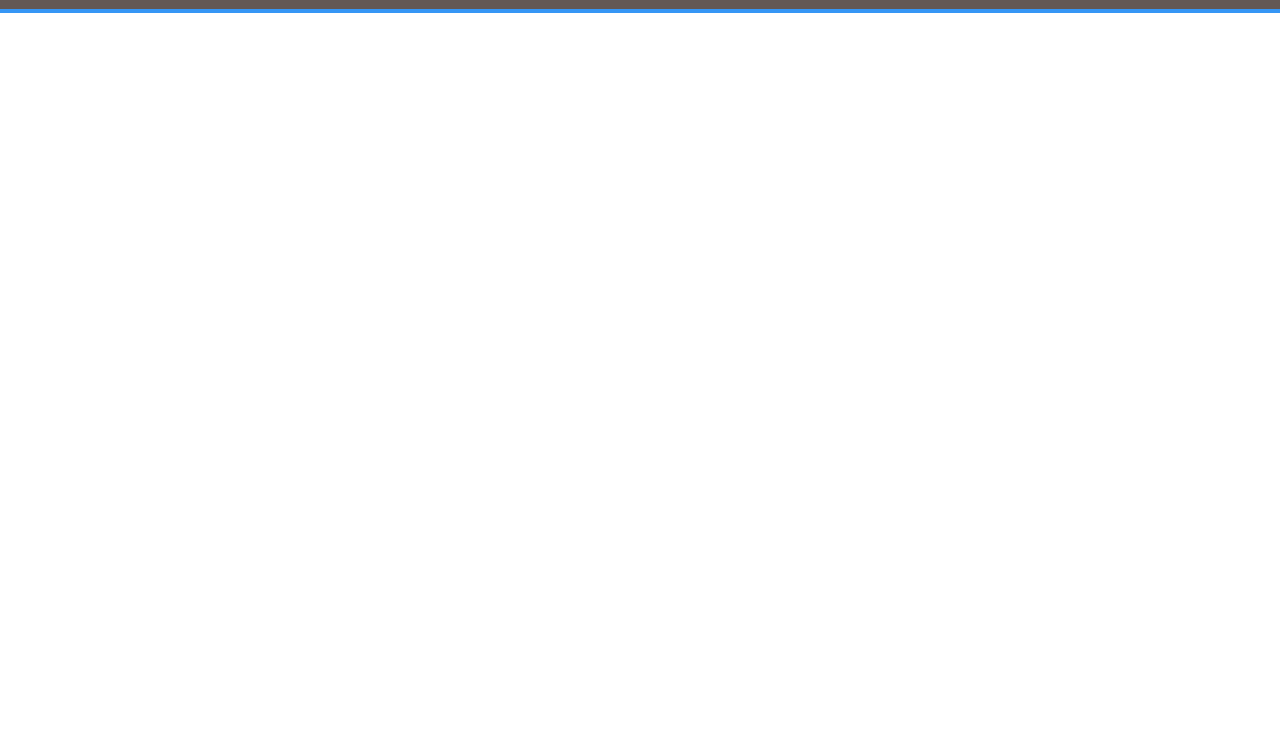
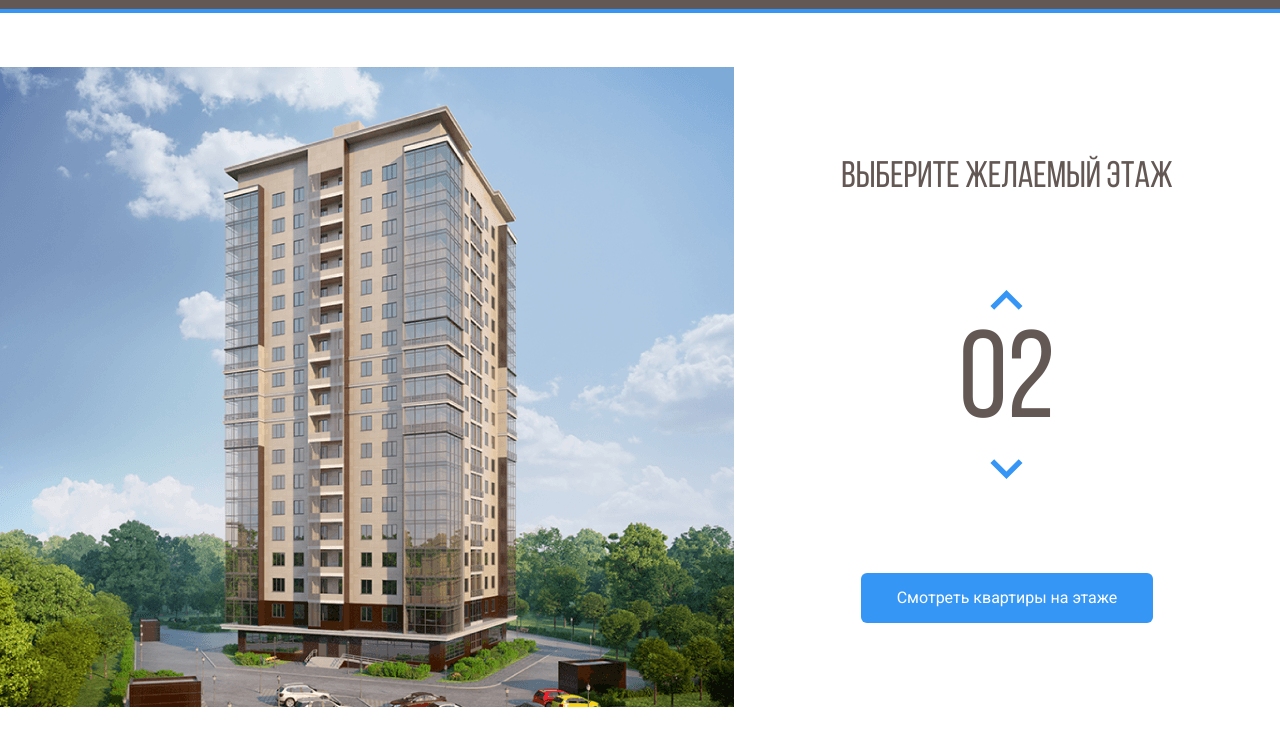
Before and after one commit to yasya-ayesha/rc-melody, a plain HTML site: page index.html in a window 1280 px wide. Shown: the part 55-800 px from the top of the page. Drawn offline with Linux system fonts and the light colour scheme.

Commit message:
Add files via upload
add main section (incl. secondary font)

```diff
--- a/css/style.css
+++ b/css/style.css
@@ -1,3 +1,11 @@
+@font-face {
+    font-family: "Bebas Neue";
+    src: local("BebasNeueRegular"), url("../fonts/BebasNeueRegular.woff2") format("woff2"),
+    url("../fonts/BebasNeueRegular.woff") format("woff");
+    font-weight: normal;
+    font-style: normal;
+    font-display: swap;
+}
 * {
     box-sizing: border-box;
 }
@@ -50,3 +58,58 @@ body {
     color: #fff;
     text-decoration: none;
 }
+.main {
+    max-width: 1280px;
+    margin: auto;
+    padding-top: 54px;
+    display: flex;
+}
+.home-image path {
+    opacity: 0;
+    cursor: pointer;
+}
+.home-image path:hover {
+    opacity: 1;
+}
+.main-info {
+    flex-grow: 1;
+    text-align: center;
+    display: flex;
+    flex-direction: column;
+    align-items: center;
+    justify-content: space-evenly;
+}
+.counter-group {
+    display: flex;
+    flex-direction: column;
+    align-items: center;
+}
+.counter-button {
+    background-color: #fff;
+    border: none;
+    cursor: pointer;
+}
+.counter-arrow-down {
+    transform: rotateX(180deg);
+}
+.main-title {
+    font-family: "Bebas Neue", sans-serif;
+    font-weight: normal;
+    font-size: 37px;
+    line-height: 44px;
+    color: #635854;
+    margin: 0;
+}
+.counter {
+    color: #635854;
+    font-family: "Bebas Neue", sans-serif;
+    font-size: 124px;
+}
+.button-primary {
+    background: #3596F5;
+    border-radius: 6px;
+    border: none;
+    color: #fff;
+    padding: 16px 36px;
+    cursor: pointer;
+}
--- a/index.html
+++ b/index.html
@@ -1,5 +1,6 @@
 <!DOCTYPE html>
 <html lang="ru">
+
 <head>
     <meta charset="UTF-8">
     <meta http-equiv="X-UA-Compatible" content="IE=edge">
@@ -7,10 +8,12 @@
     <title>ЖК "Мелодия"</title>
     <link rel="preconnect" href="https://fonts.googleapis.com">
     <link rel="preconnect" href="https://fonts.gstatic.com" crossorigin>
-    <link href="https://fonts.googleapis.com/css2?family=Roboto:ital,wght@0,400;0,700;1,400&display=swap" rel="stylesheet">
+    <link href="https://fonts.googleapis.com/css2?family=Roboto:ital,wght@0,400;0,700;1,400&display=swap"
+        rel="stylesheet">
     <link rel="stylesheet" href="css/normalize.css">
     <link rel="stylesheet" href="css/style.css">
 </head>
+
 <body>
     <header class="header">
         <div class="navbar">
@@ -44,5 +47,60 @@
         </div>
         <!-- /.navbar -->
     </header>
+    <main class="main">
+        <div class="main-image">
+            <svg class="home-image" width="734" height="640" viewBox="0 0 734 640" fill="none" xmlns="http://www.w3.org/2000/svg"
+                xmlns:xlink="http://www.w3.org/1999/xlink">
+                <rect width="734" height="640" fill="url(#pattern0)" />
+                <defs>
+                    <pattern id="pattern0" patternContentUnits="objectBoundingBox" width="1" height="1">
+                        <use xlink:href="#image0" transform="translate(-0.00408719) scale(0.0013624 0.0015625)" />
+                    </pattern>
+                    <image id="image0" width="740" height="640" xlink:href="img/home.png" />
+                </defs>
+                <path d="M222 533L442.8 541L512 527.3V549L443.5 568.7L222 557.7V533Z" fill="#3595F6"
+                    fill-opacity="0.75" />
+                <path d="M223 532V507L443.3 510.3L513 507V527L443.7 540L223 532Z" fill="#3595F6" fill-opacity="0.75" />
+                <path d="M223 506V481H444H513V504L445 511L223 506Z" fill="#3595F6" fill-opacity="0.75" />
+                <path d="M223 482V457L444.3 453.3L512 460V482H444" fill="#3595F6" fill-opacity="0.75" />
+                <path d="M223 456V430L444.5 426.7L513 437.7V459L444 452.3L223 456Z" fill="#3595F6"
+                    fill-opacity="0.75" />
+                <path d="M222 429V405.3L443 393L514 416V437.3L443 425L222 429Z" fill="#3595F6" fill-opacity="0.75" />
+                <path d="M222 407V382L444.2 365.7L514 394.3V415L443.7 393.3L222 407Z" fill="#3595F6"
+                    fill-opacity="0.75" />
+                <path d="M222 382V357L444.5 336.7L514 373.3V394L442 365.3L222 382Z" fill="#3595F6"
+                    fill-opacity="0.75" />
+                <path d="M222 356V332L445 307.3L514 351.3V373L444.7 335L222 356Z" fill="#3595F6" fill-opacity="0.75" />
+                <path d="M222 331V307L444.5 278.3L514 329.3V350L443.7 307.7L222 331Z" fill="#3595F6"
+                    fill-opacity="0.75" />
+                <path d="M221 307V283L443.3 250L514 309.3V329L444 278.3L221 307Z" fill="#3595F6" fill-opacity="0.75" />
+                <path d="M222 282V258L443.2 223L513 287V308L444.3 249.7L222 282Z" fill="#3595F6" fill-opacity="0.75" />
+                <path d="M222 258V233L444.3 195L513 265.3V286L444 222L222 258Z" fill="#3595F6" fill-opacity="0.75" />
+                <path d="M222 232V207L442.8 163.3L513 242.3V265L444 191.7L222 232Z" fill="#3595F6"
+                    fill-opacity="0.75" />
+                <path d="M223 208V183L443 135L513 220V243L442.3 163.7L223 208Z" fill="#3595F6" fill-opacity="0.75" />
+                <path d="M222 183V158L441.8 106L513 198.3V221L443.3 134.7L222 183Z" fill="#3595F6"
+                    fill-opacity="0.75" />
+                <path d="M222 158V132L444 75.3L513 177V198L443.7 106.3L222 158Z" fill="#3595F6" fill-opacity="0.75" />
+            </svg>
+        </div>
+        <!-- /.main-image -->
+        <div class="main-info">
+            <h2 class="main-title">Выберите желаемый этаж</h2>
+            <div class="counter-group">
+                <button class="counter-button counter-up">
+                    <img src="img/arrow.svg" alt="arrow-up" class="counter-arrow counter-arrow-up">
+                </button>
+                <span class="counter">02</span>
+                <button class="counter-button counter-down">
+                    <img src="img/arrow.svg" alt="arrow-down" class="counter-arrow counter-arrow-down">
+                </button>
+            </div>
+            <!-- /.counter-group -->
+            <button class="button button-primary">Смотреть  квартиры на этаже</button>
+        </div>
+        <!-- /.main-info -->
+    </main>
 </body>
+
 </html>
```
Also changed, not shown: fonts/BebasNeueRegular.woff (added), fonts/BebasNeueRegular.woff2 (added), img/arrow.svg (added), img/home.png (added), img/home.svg (added).
